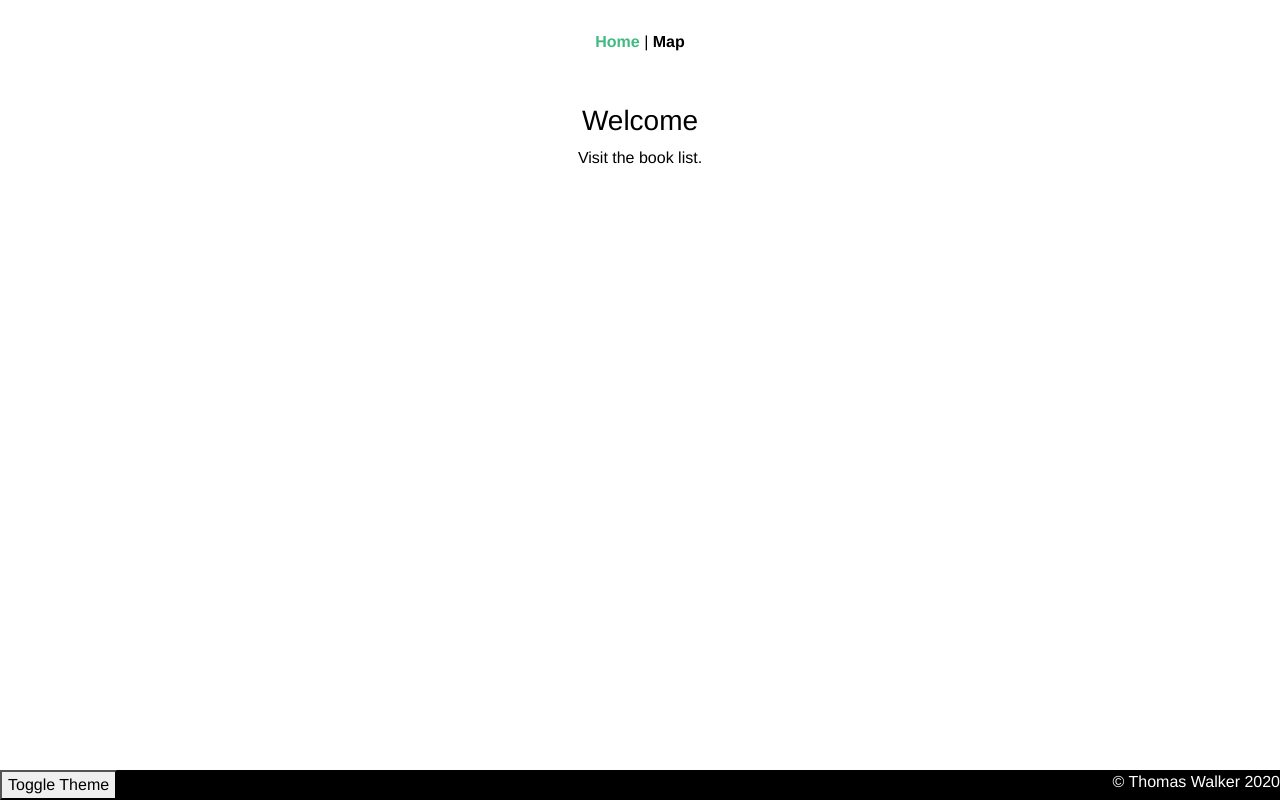
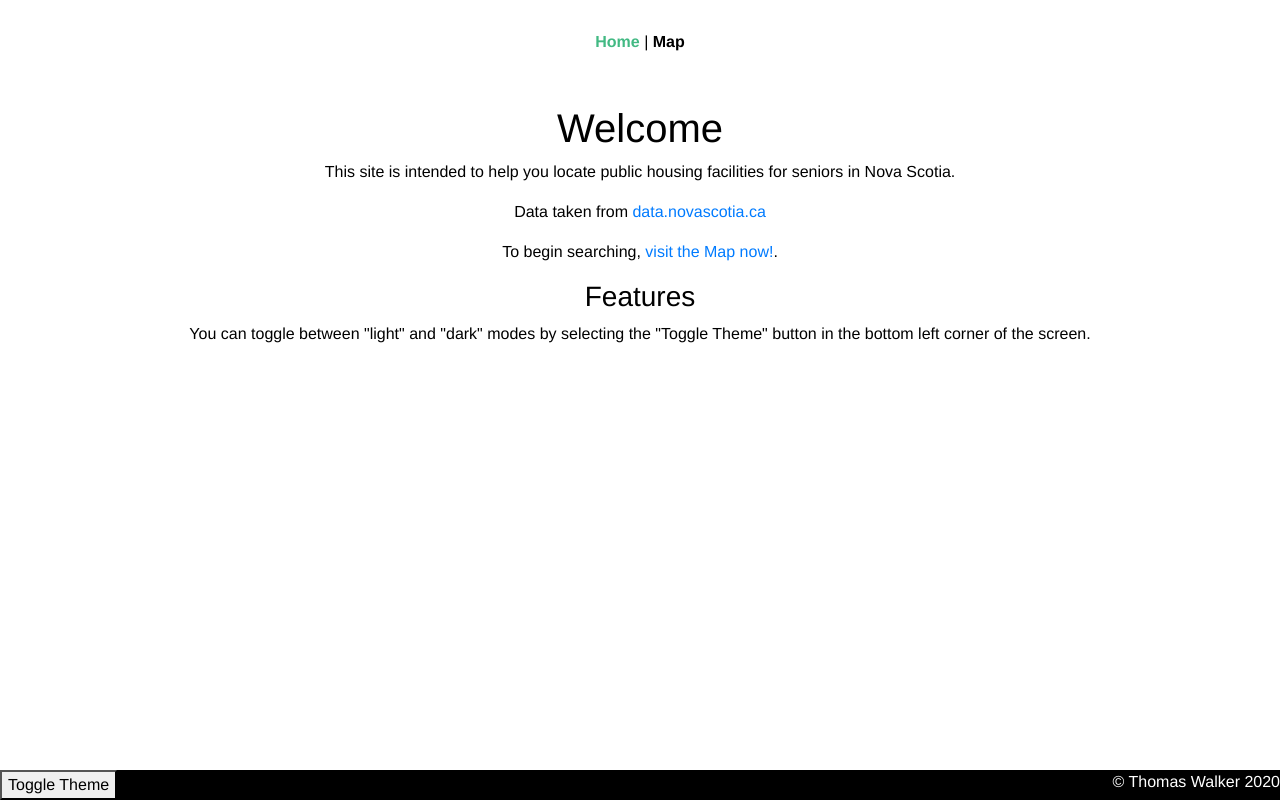
Before and after one commit to walkert1998/COMP-2513, a Vue app in the folder Final Project/mevn-app/: page / in a window 1280 px wide. Built offline with nearby package versions, Linux system fonts and the light colour scheme.

Commit message:
updated home page

```diff
--- a/Final Project/mevn-app/src/views/Home.vue
+++ b/Final Project/mevn-app/src/views/Home.vue
@@ -1,7 +1,11 @@
 <template>
   <div class="home">
-    <h3>Welcome</h3>
-    <p>Visit the book list.</p>
+    <h1>Welcome</h1>
+    <p>This site is intended to help you locate public housing facilities for seniors in Nova Scotia.</p>
+    <p>Data taken from <a target="_blank" href="https://data.novascotia.ca/Community-Services/Public-Housing-Units-Nova-Scotia-Seniors/2d4m-9e6x">data.novascotia.ca</a></p>
+    <p>To begin searching, <router-link to="/map">visit the Map now!</router-link>.</p>
+    <h3>Features</h3>
+    <p>You can toggle between "light" and "dark" modes by selecting the "Toggle Theme" button in the bottom left corner of the screen.</p>
   </div>
 </template>
 
```
